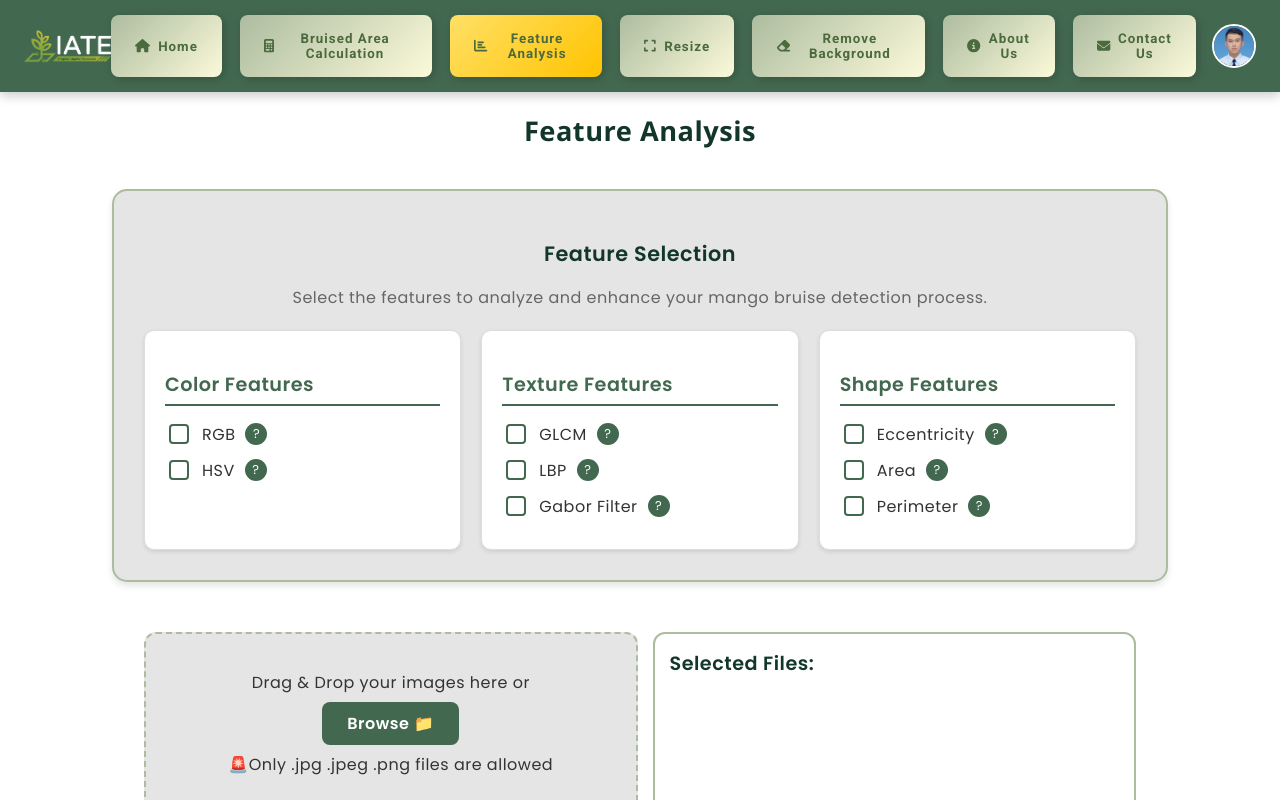
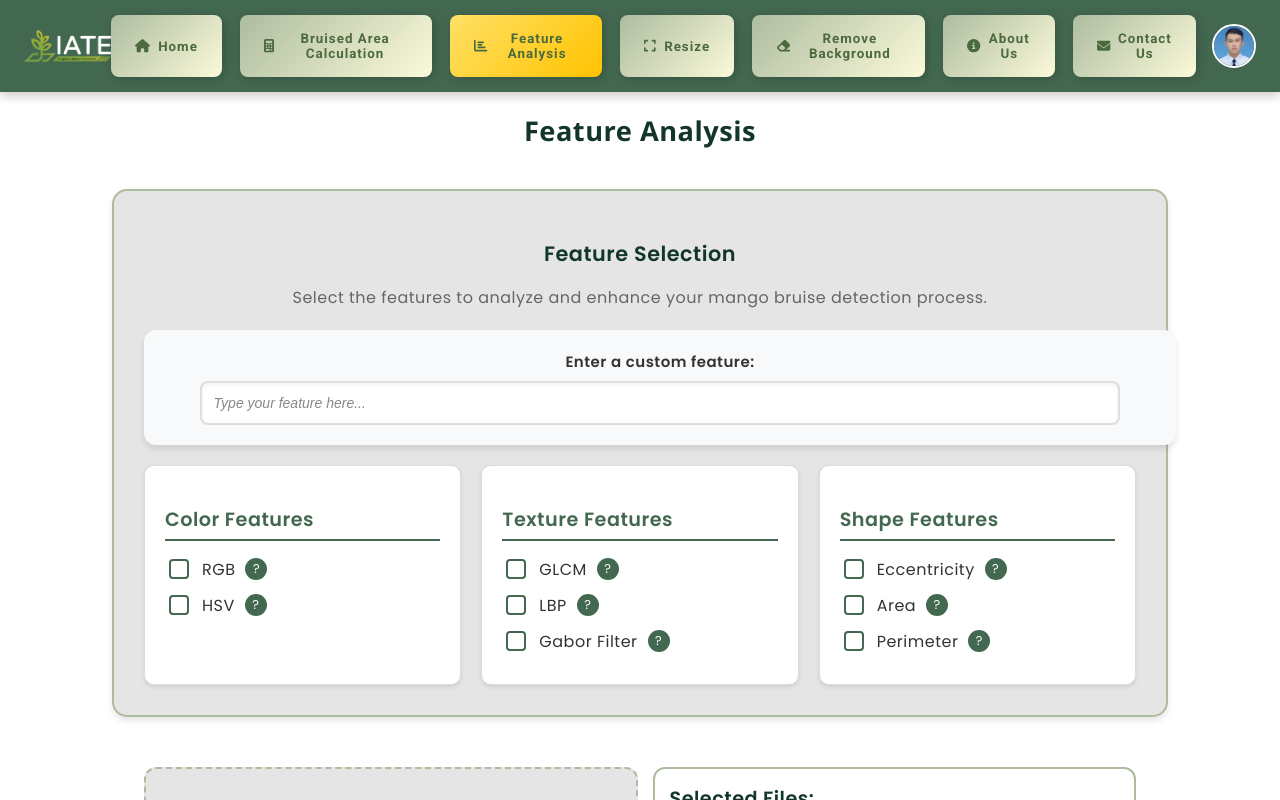
Before and after one commit to WoraphatSriwichai/BruiseTracker, a React (Create React App) app: page /analysis in a window 1280 px wide. Shown: the top 800 px of the page. Built offline with nearby package versions, Linux system fonts and the light colour scheme; sample sign-in values are in the browser's storage; the HTML template or start-up script is replaced by a standard one.

Commit message:
- Updated the type your feature box for feature

```diff
--- a/src/components/FeatureAnalysisPage/FeatureAnalysis.css
+++ b/src/components/FeatureAnalysisPage/FeatureAnalysis.css
@@ -8,6 +8,55 @@
     color: #333;
     margin: 0;
     padding: 0;
+}
+
+.typing-box {
+    margin: 20px auto;
+    /* Centers horizontally */
+    display: flex;
+    flex-direction: column;
+    align-items: center;
+    /* Centers content inside */
+    justify-content: center;
+    /* Centers vertically */
+    gap: 8px;
+    background: #f8f9fa;
+    padding: 20px;
+    border-radius: 12px;
+    box-shadow: 0 4px 6px rgba(0, 0, 0, 0.1);
+    transition: all 0.3s ease-in-out;
+    width: 100%;
+    max-width: 1000px;
+    text-align: center;
+    /* Ensures text alignment */
+}
+
+.typing-box label {
+    font-size: 15px;
+    font-weight: 600;
+    color: #333;
+}
+
+.typing-box input {
+    width: 90%;
+    padding: 12px;
+    font-size: 14px;
+    border: 2px solid #ddd;
+    border-radius: 8px;
+    outline: none;
+    transition: border-color 0.3s;
+    background-color: #fff;
+    box-shadow: inset 0 2px 4px rgba(0, 0, 0, 0.05);
+}
+
+.typing-box input:focus {
+    border-color: #007bff;
+    box-shadow: 0 0 8px rgba(0, 123, 255, 0.3);
+}
+
+.typing-box input::placeholder {
+    color: #888;
+    font-style: italic;
 }
 
 .navbar-link.active {
--- a/src/components/FeatureAnalysisPage/FeatureAnalysis.jsx
+++ b/src/components/FeatureAnalysisPage/FeatureAnalysis.jsx
@@ -12,6 +12,7 @@ const FeatureAnalysis = () => {
     const navigate = useNavigate();
     const [isProfileDropdownOpen, setIsProfileDropdownOpen] = useState(false);
     const [activeButton, setActiveButton] = useState('featureAnalysis'); // Set default active button
+    const [inputValue, setInputValue] = useState("");
 
     const toggleProfileDropdown = () => {
         setIsProfileDropdownOpen(!isProfileDropdownOpen);
@@ -130,6 +131,20 @@ const FeatureAnalysis = () => {
                     <p className="feature-selection-description">
                         Select the features to analyze and enhance your mango bruise detection process.
                     </p>
+
+                    {/* Typing Box */}
+                    <div className="typing-box">
+                        <label htmlFor="customFeature">Enter a custom feature:</label>
+                        <input
+                            type="text"
+                            id="customFeature"
+                            name="customFeature"
+                            value={inputValue}
+                            onChange={(e) => setInputValue(e.target.value)}
+                            placeholder="Type your feature here..."
+                        />
+                    </div>
+
                     <div className="feature-selection-grid">
                         <div className="feature-category">
                             <h3>Color Features</h3>
```
